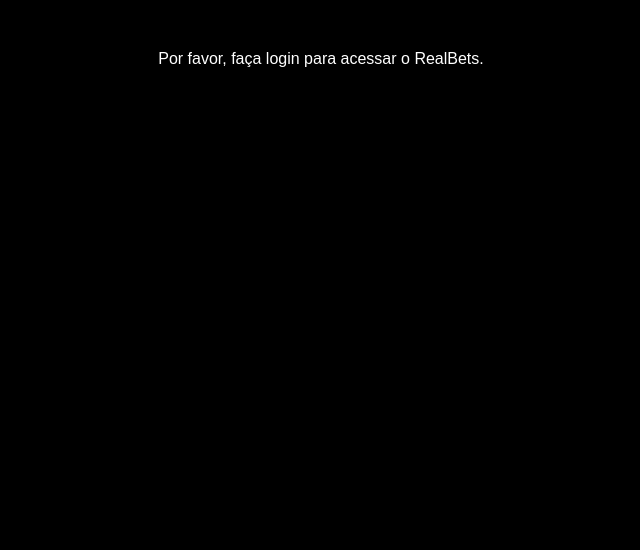
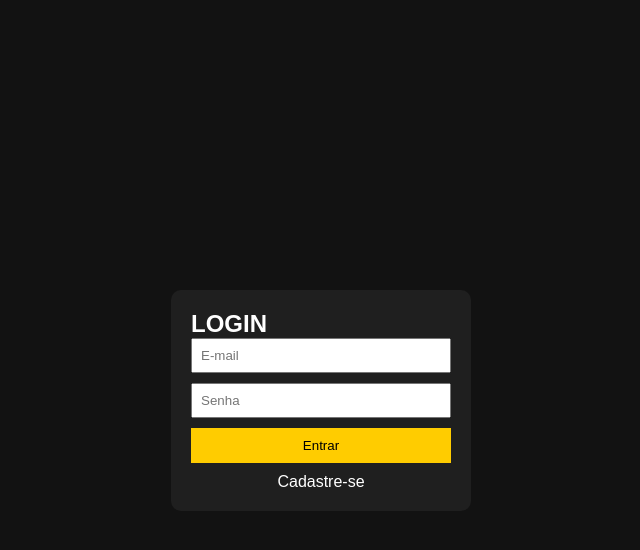
Before and after one commit to rianp7221-ship-it/realbets, a Next.js app in the folder realbets/: page / in a window 1280 px wide. Shown: the top 550 px of the page, without its empty margins (319-959 px from the left). Built offline with nearby package versions, Linux system fonts and the light colour scheme; no server answers.

Commit message:
Update page.js

```diff
--- a/realbets/app/page.js
+++ b/realbets/app/page.js
@@ -4,65 +4,78 @@
 
 const supabase = createClient(process.env.NEXT_PUBLIC_SUPABASE_URL, process.env.NEXT_PUBLIC_SUPABASE_ANON_KEY);
 
-export default function RealBetsHub() {
+export default function RealBets() {
   const [user, setUser] = useState(null);
+  const [email, setEmail] = useState('');
+  const [password, setPassword] = useState('');
+  const [isLogin, setIsLogin] = useState(true);
   const [balance, setBalance] = useState(0);
-  const [betAmount, setBetAmount] = useState('');
-  const [activeTab, setActiveTab] = useState('home');
+  const [amount, setAmount] = useState('');
 
   useEffect(() => {
     supabase.auth.getSession().then(({ data }) => {
       if (data.session) {
         setUser(data.session.user);
-        loadData(data.session.user.id);
+        loadBalance(data.session.user.id);
       }
     });
   }, []);
 
-  async function loadData(userId) {
+  async function loadBalance(userId) {
     const { data } = await supabase.from('profiles').select('wallet_balance').eq('id', userId).single();
     if (data) setBalance(data.wallet_balance);
   }
 
-  async function placeBet() {
-    const amount = parseFloat(betAmount);
-    if (amount > balance) return alert("Saldo insuficiente!");
+  async function handleAuth(e) {
+    e.preventDefault();
+    const { error } = isLogin
+      ? await supabase.auth.signInWithPassword({ email, password })
+      : await supabase.auth.signUp({ email, password });
 
-    // Lógica simples de sorteio: 50/50
-    const won = Math.random() > 0.5;
-    const newBalance = won ? balance + amount : balance - amount;
+    if (error) alert(error.message);
+    else window.location.reload();
+  }
+
+  async function updateBalance(type) {
+    const val = parseFloat(amount);
+    if (!val || val <= 0) return alert("Digite um valor válido");
+
+    const newBalance = type === 'deposit' ? balance + val : balance - val;
+    if (type === 'withdraw' && val > balance) return alert("Saldo insuficiente");
 
     await supabase.from('profiles').update({ wallet_balance: newBalance }).eq('id', user.id);
     setBalance(newBalance);
-    alert(won ? "Parabéns! Você ganhou!" : "Que pena, você perdeu!");
+    setAmount('');
+    alert(type === 'deposit' ? "Depósito efetuado!" : "Saque efetuado!");
   }
 
-  if (!user) return <div style={{padding: 50, color: '#fff', textAlign: 'center'}}>Por favor, faça login para acessar o RealBets.</div>;
+  // TELA DE LOGIN
+  if (!user) return (
+    <div style={{ background: '#121212', height: '100vh', display: 'flex', justifyContent: 'center', alignItems: 'center', color: '#fff' }}>
+      <form onSubmit={handleAuth} style={{ width: '300px', padding: '20px', background: '#1f1f1f', borderRadius: '10px' }}>
+        <h2>{isLogin ? 'LOGIN' : 'CADASTRO'}</h2>
+        <input type="email" placeholder="E-mail" onChange={(e) => setEmail(e.target.value)} style={{ width: '100%', marginBottom: '10px', padding: '8px', color: '#000' }} />
+        <input type="password" placeholder="Senha" onChange={(e) => setPassword(e.target.value)} style={{ width: '100%', marginBottom: '10px', padding: '8px', color: '#000' }} />
+        <button type="submit" style={{ width: '100%', padding: '10px', background: '#ffcc00', border: 'none', cursor: 'pointer' }}>{isLogin ? 'Entrar' : 'Criar Conta'}</button>
+        <p onClick={() => setIsLogin(!isLogin)} style={{ cursor: 'pointer', textAlign: 'center', marginTop: '10px' }}>{isLogin ? 'Cadastre-se' : 'Já tem conta?'}</p>
+      </form>
+    </div>
+  );
 
+  // TELA PRINCIPAL (DASHBOARD)
   return (
-    <div style={{ background: '#121212', minHeight: '100vh', color: '#fff', fontFamily: 'Arial' }}>
-      {/* Menu Superior */}
-      <nav style={{ padding: '20px', background: '#1f1f1f', display: 'flex', justifyContent: 'space-between' }}>
-        <h2>REALBETS</h2>
-        <div>
-          <button onClick={() => setActiveTab('home')}>Início</button>
-          <button onClick={() => setActiveTab('games')} style={{marginLeft: 10}}>Jogar</button>
-          <button onClick={() => {supabase.auth.signOut(); window.location.reload();}} style={{marginLeft: 10, color: 'red'}}>Sair</button>
+    <div style={{ background: '#121212', minHeight: '100vh', color: '#fff', padding: '20px' }}>
+      <h1>REALBETS</h1>
+      <div style={{ background: '#1f1f1f', padding: '20px', borderRadius: '10px' }}>
+        <h3>Saldo: R$ {balance.toFixed(2)}</h3>
+        <input type="number" value={amount} onChange={(e) => setAmount(e.target.value)} placeholder="Valor (R$)" style={{ padding: '8px', color: '#000' }} />
+
+        <div style={{ marginTop: '10px' }}>
+          <button onClick={() => updateBalance('deposit')} style={{ background: '#28a745', border: 'none', padding: '10px', marginRight: '10px', cursor: 'pointer' }}>Depositar</button>
+          <button onClick={() => updateBalance('withdraw')} style={{ background: '#dc3545', border: 'none', padding: '10px', cursor: 'pointer' }}>Sacar</button>
         </div>
-      </nav>
-
-      {/* Conteúdo Principal */}
-      <div style={{ padding: '20px' }}>
-        <h3>Seu Saldo: R$ {balance.toFixed(2)}</h3>
-
-        {activeTab === 'games' && (
-          <div style={{ background: '#252525', padding: '20px', borderRadius: '10px' }}>
-            <h4>Roleta da Sorte (50/50)</h4>
-            <input type="number" placeholder="Valor da aposta" onChange={(e) => setBetAmount(e.target.value)} style={{padding: 10}} />
-            <button onClick={placeBet} style={{padding: '10px 20px', background: '#ffcc00', border: 'none', cursor: 'pointer', marginLeft: 10 }}>Apostar</button>
-          </div>
-        )}
       </div>
+      <button onClick={() => { supabase.auth.signOut(); window.location.reload(); }} style={{ marginTop: '20px', padding: '10px', background: '#555', color: '#fff', border: 'none', cursor: 'pointer' }}>Sair</button>
     </div>
   );
 }
```
